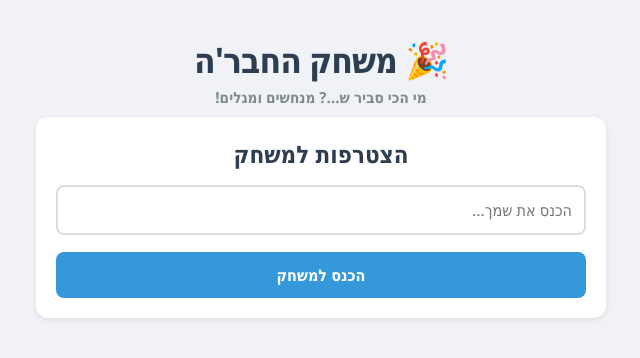
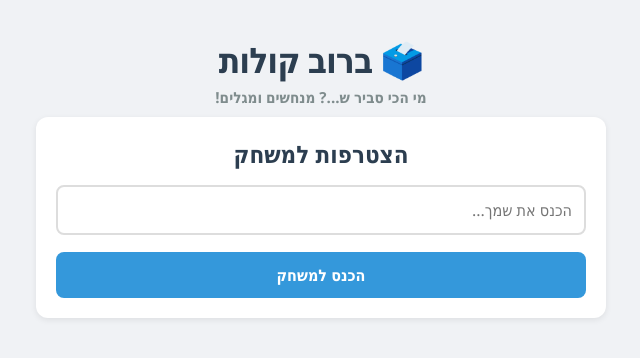
Before and after one commit to ahikamel-arch/berovkolot, a website: page public/index.html in a window 1280 px wide. Shown: the whole page, without its empty margins (319-959 px from the left). Drawn offline with nearby package versions, Linux system fonts and the light colour scheme; no server answers.

Commit message:
index.html

```diff
--- a/public/index.html
+++ b/public/index.html
@@ -3,7 +3,7 @@
 <head>
   <meta charset="UTF-8">
   <meta name="viewport" content="width=device-width, initial-scale=1.0">
-  <title>משחק החבר'ה</title>
+  <title>ברוב קולות</title>
   <script src="/socket.io/socket.io.js"></script>
   <style>
     * { box-sizing: border-box; margin: 0; padding: 0; font-family: 'Segoe UI', Tahoma, Geneva, Verdana, sans-serif; }
@@ -100,7 +100,7 @@
 
   <!-- סרגל עליון עם שם השחקן -->
   <div id="topBar" class="top-bar hidden">
-    <span>🎮 משחק החבר'ה</span>
+    <span>🗳️ ברוב קולות</span>
     <span class="user-badge" id="myBadge">את/ה: -</span>
   </div>
 
@@ -108,7 +108,7 @@
 
     <!-- כותרת ראשית ובולטת של המשחק -->
     <div class="brand-header">
-      <div class="brand-title">🎉 משחק החבר'ה</div>
+      <div class="brand-title">🗳️ ברוב קולות</div>
       <div class="brand-subtitle">מי הכי סביר ש...? מנחשים ומגלים!</div>
     </div>
 
```
